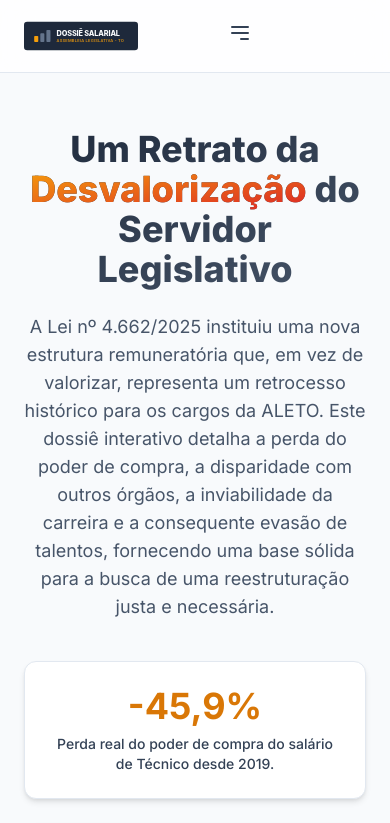
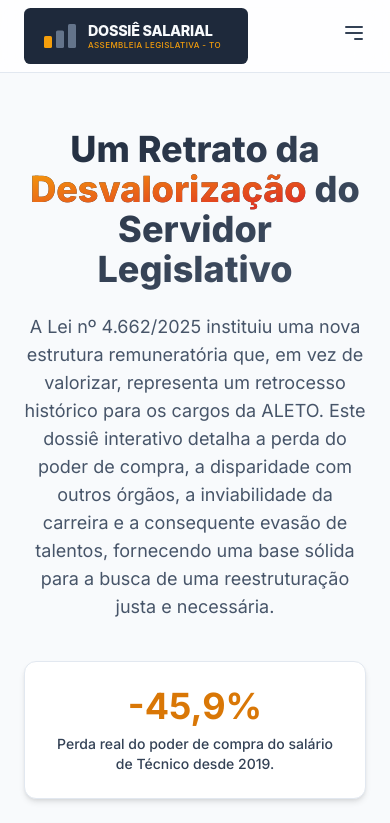
Before and after one commit to voaneves/salarioaleto, a plain HTML site: page index.html in a window 390 px wide. Shown: the top 823 px of the page. Drawn offline with nearby package versions, Linux system fonts and the light colour scheme.

Commit message:
Update index.html

```diff
--- a/index.html
+++ b/index.html
@@ -34,15 +34,12 @@
 <body class="text-slate-700 font-['Inter',_sans-serif]">
 
     <header class="bg-white/80 backdrop-blur-lg sticky top-0 z-40 border-b border-slate-200">
-        <nav class="container mx-auto px-6 py-2 grid grid-cols-3 items-center">
+        <nav class="container mx-auto px-6 py-2 flex justify-between items-center">
+            <a href="#inicio" class="block transition-transform duration-300 hover:scale-105" aria-label="Início">
+                <img loading="lazy" src="assets/img/logo.svg" alt="Logotipo Dossiê Salarial ALETO" class="h-14 w-auto">
+            </a>
 
-            <div class="justify-self-start">
-                <a href="#inicio" class="block transition-transform duration-300 hover:scale-105" aria-label="Início">
-                    <img loading="lazy" src="assets/img/logo.svg" alt="Logotipo Dossiê Salarial ALETO" class="h-14 w-auto">
-                </a>
-            </div>
-
-            <div class="hidden lg:flex justify-center space-x-6 text-sm font-medium" id="desktop-menu">
+            <div class="hidden lg:flex justify-end space-x-6 text-sm font-medium" id="desktop-menu">
                 <a href="#perda-salarial" class="transition-all duration-300 hover:text-amber-500 hover:-translate-y-px whitespace-nowrap">Perda Real</a>
                 <a href="#comparativo" class="transition-all duration-300 hover:text-amber-500 hover:-translate-y-px whitespace-nowrap">Disparidade</a>
                 <a href="#carreira" class="transition-all duration-300 hover:text-amber-500 hover:-translate-y-px whitespace-nowrap">Carreira</a>
@@ -51,7 +48,7 @@
                 <a href="#reivindicacoes" class="transition-all duration-300 hover:text-amber-500 hover:-translate-y-px whitespace-nowrap">Reivindicações</a>
             </div>
 
-            <div class="lg:hidden justify-self-end">
+            <div class="lg:hidden">
                 <button id="mobile-menu-button" class="text-slate-700 hover:text-amber-500 focus:outline-none">
                     <svg class="h-6 w-6" fill="none" viewBox="0 0 24 24" stroke="currentColor">
                         <path stroke-linecap="round" stroke-linejoin="round" stroke-width="2" d="M4 6h16M4 12h16m-7 6h7" />
@@ -60,7 +57,7 @@
             </div>
         </nav>
 
-        <div class="hidden bg-white/95 backdrop-blur-lg border-t border-slate-200" id="mobile-menu">
+        <div class="hidden lg:hidden bg-white/95 backdrop-blur-lg border-t border-slate-200" id="mobile-menu">
             <a href="#perda-salarial" class="mobile-menu-link block text-sm font-medium text-slate-700 py-3 px-6 text-center hover:bg-amber-50 transition-colors duration-200">Perda Real</a>
             <a href="#comparativo" class="mobile-menu-link block text-sm font-medium text-slate-700 py-3 px-6 text-center hover:bg-amber-50 transition-colors duration-200">Disparidade</a>
             <a href="#carreira" class="mobile-menu-link block text-sm font-medium text-slate-700 py-3 px-6 text-center hover:bg-amber-50 transition-colors duration-200">Carreira</a>
```
